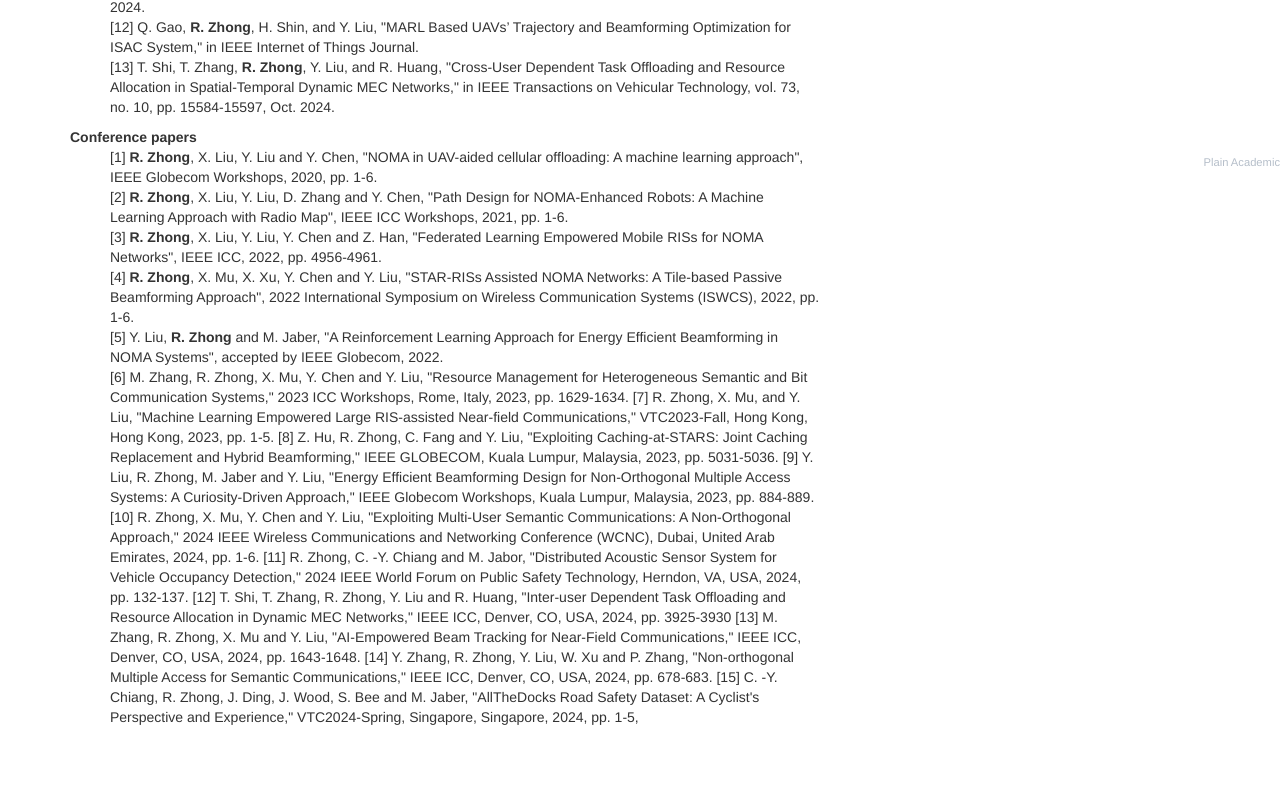
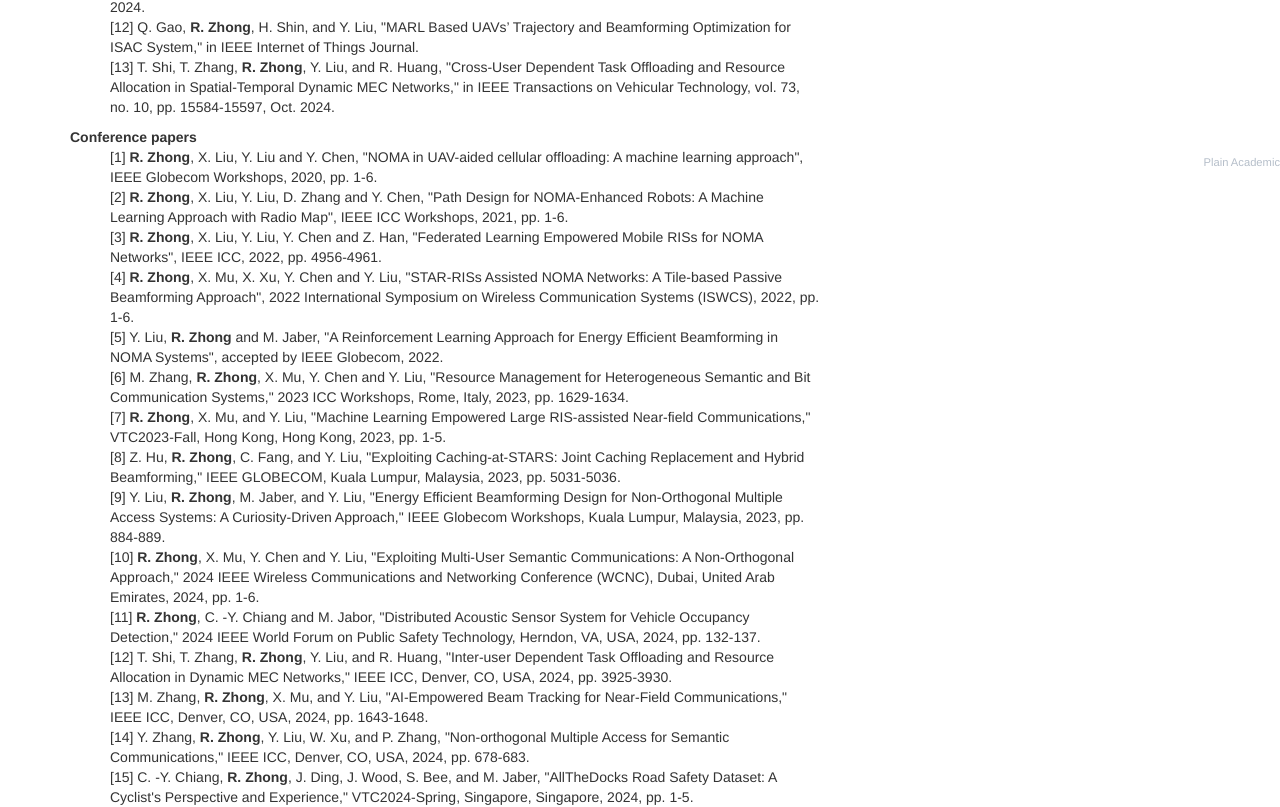
Before and after one commit to Frost-Armor/Frost-Armor.github.io, a plain HTML site: page publications.html in a window 1280 px wide. Shown: the part 717-1524 px from the top of the page. Before the commit the page ends 1444 px from the top, so only its background shows below. Drawn offline with nearby package versions, Linux system fonts and the light colour scheme.

Commit message:
publications-2024.html

```diff
--- a/publications.html
+++ b/publications.html
@@ -126,25 +126,25 @@ Network, vol. 38, no. 5, pp. 47-55, Sept. 2024.<br>
           [5] Y. Liu, <b>R. Zhong</b> and M. Jaber, "A Reinforcement Learning Approach for Energy Efficient Beamforming
           in NOMA Systems", accepted by IEEE Globecom, 2022.<br>
 
-          [6] M. Zhang, R. Zhong, X. Mu, Y. Chen and Y. Liu, "Resource Management for Heterogeneous Semantic and Bit Communication Systems," 2023 ICC Workshops, Rome, Italy, 2023, pp. 1629-1634.<be>
+          [6] M. Zhang, <b>R. Zhong</b>, X. Mu, Y. Chen and Y. Liu, "Resource Management for Heterogeneous Semantic and Bit Communication Systems," 2023 ICC Workshops, Rome, Italy, 2023, pp. 1629-1634.<br>
 
-          [7] R. Zhong, X. Mu, and Y. Liu, "Machine Learning Empowered Large RIS-assisted Near-field Communications," VTC2023-Fall, Hong Kong, Hong Kong, 2023, pp. 1-5.
+          [7] <b>R. Zhong</b>, X. Mu, and Y. Liu, "Machine Learning Empowered Large RIS-assisted Near-field Communications," VTC2023-Fall, Hong Kong, Hong Kong, 2023, pp. 1-5.<br>
 
-          [8] Z. Hu, R. Zhong, C. Fang and Y. Liu, "Exploiting Caching-at-STARS: Joint Caching Replacement and Hybrid Beamforming," IEEE GLOBECOM, Kuala Lumpur, Malaysia, 2023, pp. 5031-5036.
+          [8] Z. Hu, <b>R. Zhong</b>, C. Fang, and Y. Liu, "Exploiting Caching-at-STARS: Joint Caching Replacement and Hybrid Beamforming," IEEE GLOBECOM, Kuala Lumpur, Malaysia, 2023, pp. 5031-5036.<br>
 
-          [9] Y. Liu, R. Zhong, M. Jaber and Y. Liu, "Energy Efficient Beamforming Design for Non-Orthogonal Multiple Access Systems: A Curiosity-Driven Approach," IEEE Globecom Workshops, Kuala Lumpur, Malaysia, 2023, pp. 884-889.
+          [9] Y. Liu, <b>R. Zhong</b>, M. Jaber, and Y. Liu, "Energy Efficient Beamforming Design for Non-Orthogonal Multiple Access Systems: A Curiosity-Driven Approach," IEEE Globecom Workshops, Kuala Lumpur, Malaysia, 2023, pp. 884-889.<br>
 
-          [10] R. Zhong, X. Mu, Y. Chen and Y. Liu, "Exploiting Multi-User Semantic Communications: A Non-Orthogonal Approach," 2024 IEEE Wireless Communications and Networking Conference (WCNC), Dubai, United Arab Emirates, 2024, pp. 1-6.
+          [10] <b>R. Zhong</b>, X. Mu, Y. Chen and Y. Liu, "Exploiting Multi-User Semantic Communications: A Non-Orthogonal Approach," 2024 IEEE Wireless Communications and Networking Conference (WCNC), Dubai, United Arab Emirates, 2024, pp. 1-6.<br>
 
-          [11] R. Zhong, C. -Y. Chiang and M. Jabor, "Distributed Acoustic Sensor System for Vehicle Occupancy Detection," 2024 IEEE World Forum on Public Safety Technology, Herndon, VA, USA, 2024, pp. 132-137.
+          [11] <b>R. Zhong</b>, C. -Y. Chiang and M. Jabor, "Distributed Acoustic Sensor System for Vehicle Occupancy Detection," 2024 IEEE World Forum on Public Safety Technology, Herndon, VA, USA, 2024, pp. 132-137.<br>
 
-          [12] T. Shi, T. Zhang, R. Zhong, Y. Liu and R. Huang, "Inter-user Dependent Task Offloading and Resource Allocation in Dynamic MEC Networks,"  IEEE ICC, Denver, CO, USA, 2024, pp. 3925-3930
+          [12] T. Shi, T. Zhang, <b>R. Zhong</b>, Y. Liu, and R. Huang, "Inter-user Dependent Task Offloading and Resource Allocation in Dynamic MEC Networks,"  IEEE ICC, Denver, CO, USA, 2024, pp. 3925-3930.<br>
 
-          [13] M. Zhang, R. Zhong, X. Mu and Y. Liu, "AI-Empowered Beam Tracking for Near-Field Communications," IEEE ICC, Denver, CO, USA, 2024, pp. 1643-1648.
+          [13] M. Zhang, <b>R. Zhong</b>, X. Mu, and Y. Liu, "AI-Empowered Beam Tracking for Near-Field Communications," IEEE ICC, Denver, CO, USA, 2024, pp. 1643-1648.<br>
 
-          [14] Y. Zhang, R. Zhong, Y. Liu, W. Xu and P. Zhang, "Non-orthogonal Multiple Access for Semantic Communications," IEEE ICC, Denver, CO, USA, 2024, pp. 678-683.
+          [14] Y. Zhang, <b>R. Zhong</b>, Y. Liu, W. Xu, and P. Zhang, "Non-orthogonal Multiple Access for Semantic Communications," IEEE ICC, Denver, CO, USA, 2024, pp. 678-683.<br>
 
-          [15] C. -Y. Chiang, R. Zhong, J. Ding, J. Wood, S. Bee and M. Jaber, "AllTheDocks Road Safety Dataset: A Cyclist's Perspective and Experience," VTC2024-Spring, Singapore, Singapore, 2024, pp. 1-5,
+          [15] C. -Y. Chiang, <b>R. Zhong</b>, J. Ding, J. Wood, S. Bee, and M. Jaber, "AllTheDocks Road Safety Dataset: A Cyclist's Perspective and Experience," VTC2024-Spring, Singapore, Singapore, 2024, pp. 1-5.<br>
 
 
         </ul>
```
